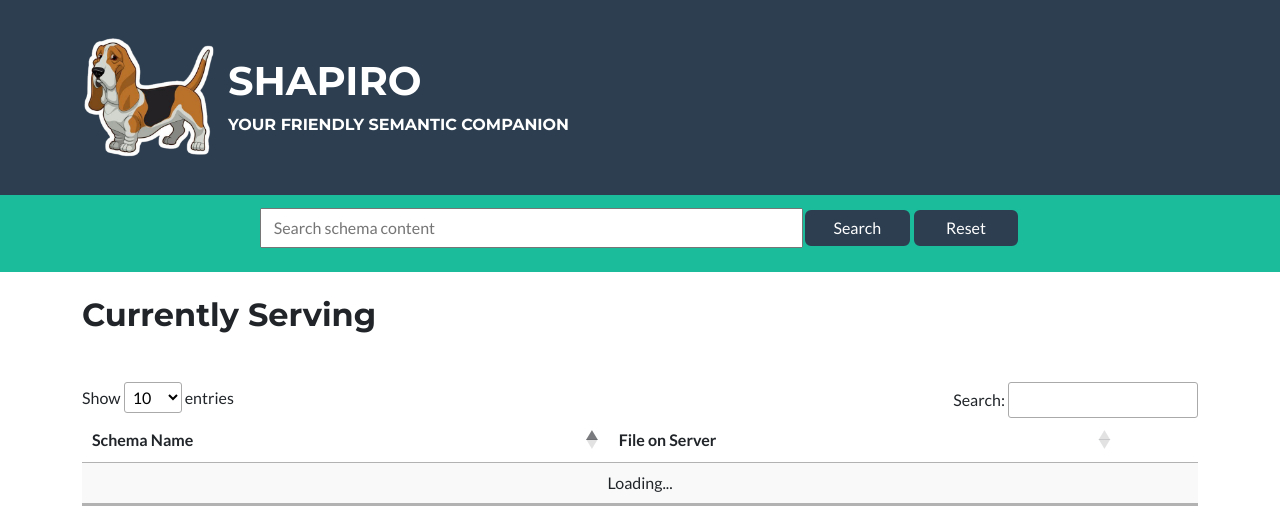
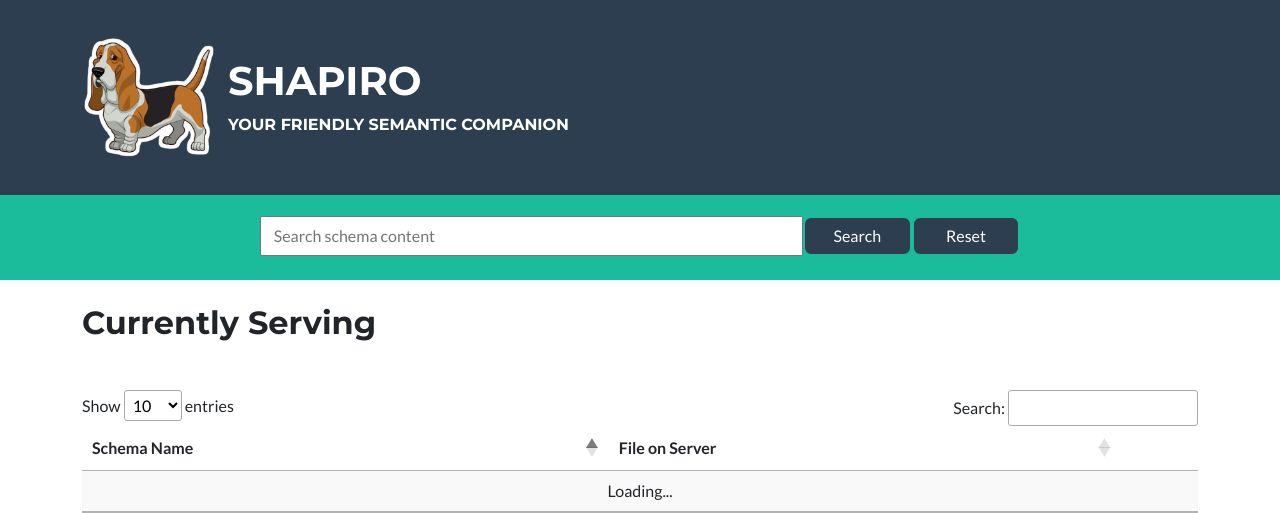
Before and after one commit to mathiasrichter/shapiro, a Python web app: template templates/main.html in a window 1280 px wide. Shown: the top 513 px of the page. Run offline with Jinja, Linux system fonts and the light colour scheme; the template is opened without the code that fills it, so the values that code supplies are empty; some libraries are stand-ins or nearby versions.

Commit message:
more Edge finetuning for the UI

```diff
--- a/templates/main.html
+++ b/templates/main.html
@@ -24,7 +24,7 @@
                 </div>
             </div>
         </nav>
-            <header class="masthead bg-primary text-white text-center mt-2 pb-4 align-center">
+            <header class="masthead bg-primary text-white text-center mt-3 pb-4 align-center">
             <div class="row justify-content-md-center">
                     <input class="col-sm-5" type="text" id="searchText" placeholder="Search schema content">
                     <button class="col-sm-1 btn btn-primary bg-secondary" onclick="
```
